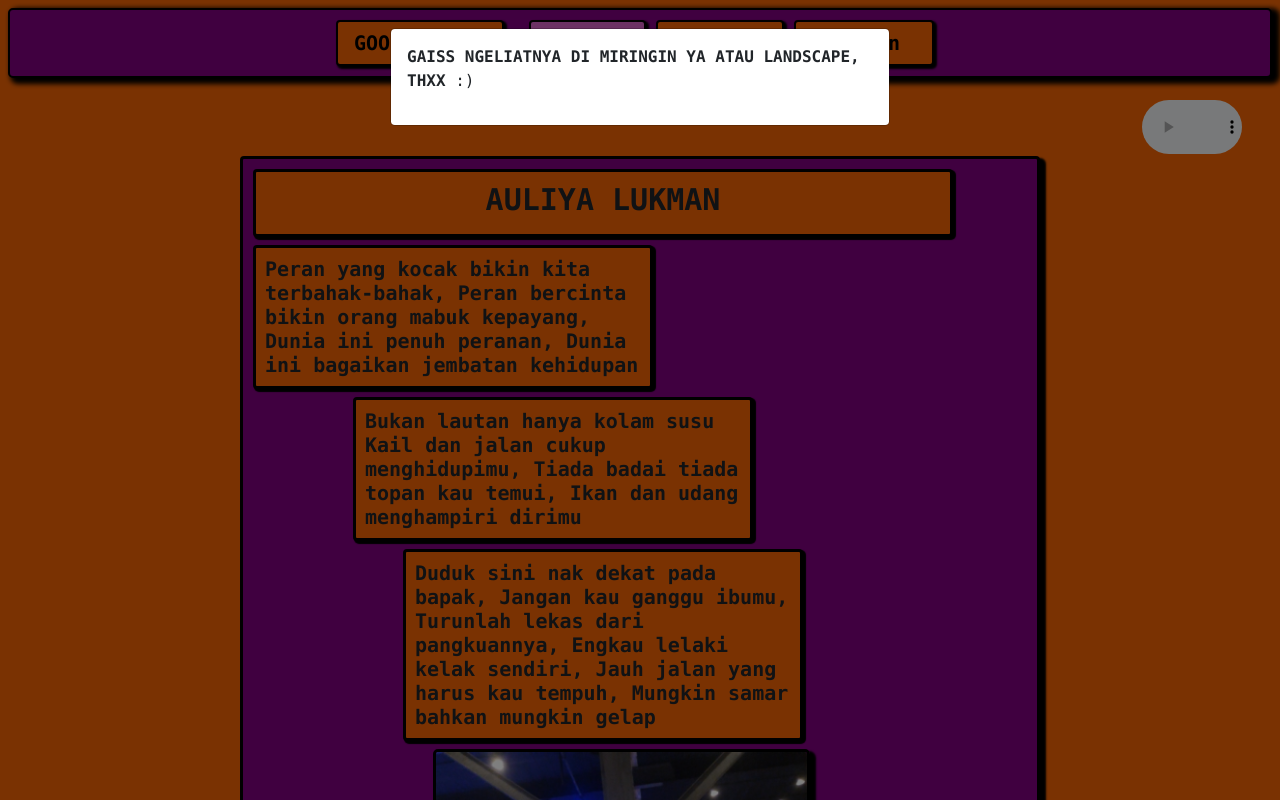
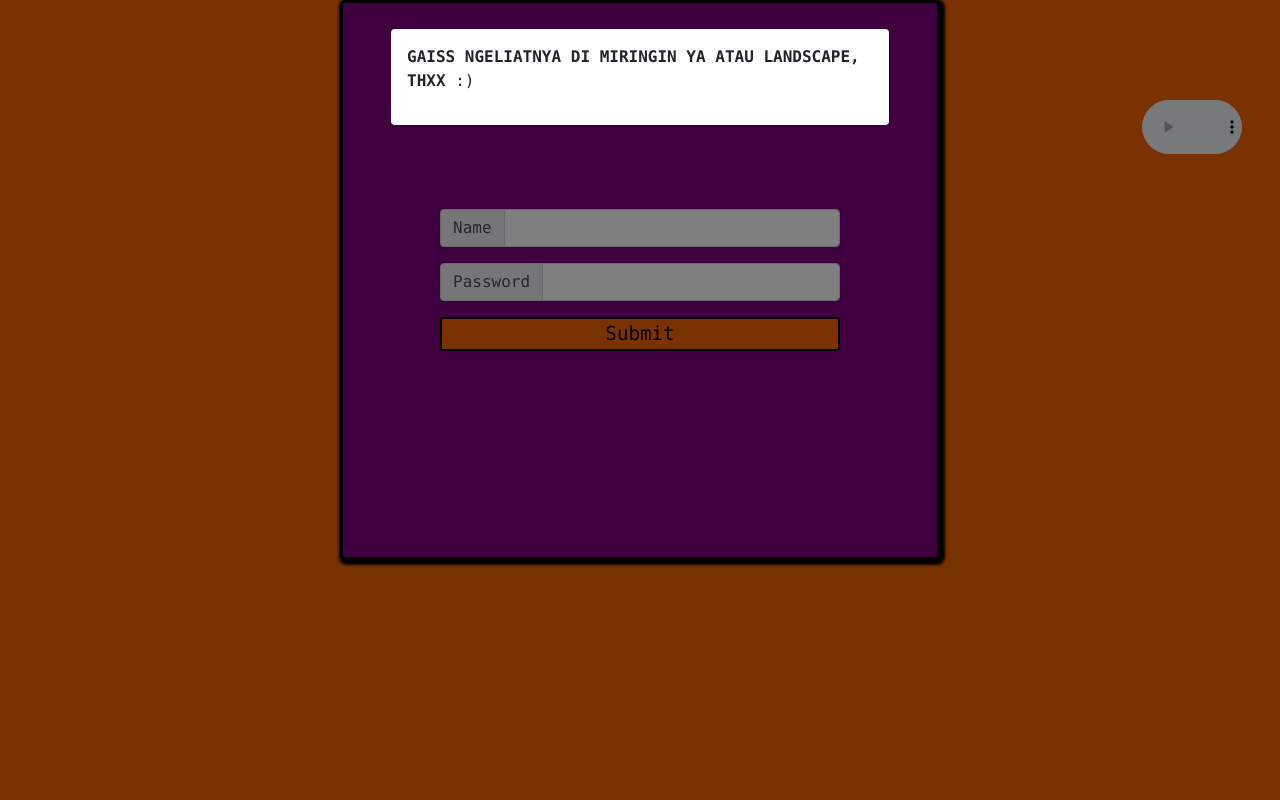
Before and after one commit to milkywoosh/sap-projectV1, a React (Create React App) app: page / in a window 1280 px wide. Shown: the top 800 px of the page. Built offline with nearby package versions, Linux system fonts and the light colour scheme.

Commit message:
add logic to login

```diff
--- /dev/null
+++ b/src/Pages/Login/index.js
@@ -0,0 +1,74 @@
+import React, { useState } from "react";
+import App from "../../App";
+import "./style.css";
+
+function Login(props) {
+  const [data, setData] = useState({
+    name: "",
+    password: "",
+  });
+  const [isValid, setIsValid] = useState(false);
+
+
+  const HandleOnChange = (event) => {
+    event.preventDefault();
+    setData((data) => {
+      return {
+        ...data,
+        [event.target.name]: event.target.value,
+      };
+    });
+  };
+  const HandlerOnSubmit = (event) => {
+    event.preventDefault()
+    console.log("test", data);
+    if (data.name !== "" && data.password === "lukmanganteng") {
+      setIsValid(true);
+    } else {
+      setIsValid(false);
+      alert("password salah bosq")
+
+    }
+  };
+
+  const loginPage = (
+    <div class="containerLogin ">
+      <form onSubmit={HandlerOnSubmit}>
+        <div class="input-group mb-3">
+          <div class="input-group-prepend">
+            <span class="input-group-text" id="inputGroup-sizing-default">
+              Name
+            </span>
+          </div>
+          <input
+            type="text"
+            name="name"
+            class="form-control"
+            value={data.name}
+            onChange={HandleOnChange}
+          />
+        </div>
+        <div class="input-group mb-3">
+          <div class="input-group-prepend">
+            <span class="input-group-text" id="inputGroup-sizing-default">
+              Password
+            </span>
+          </div>
+          <input
+            type="password"
+            name="password"
+            class="form-control"
+            value={data.password}
+            onChange={HandleOnChange}
+          />
+        </div>
+        <input type="submit" class="submitBtn" name="submit" />
+      </form>
+    </div>
+  );
+  const appPage = <App />;
+
+  return isValid === true ? appPage : loginPage;
+}
+
+export default Login;
--- /dev/null
+++ b/src/Pages/Login/style.css
@@ -0,0 +1,29 @@
+.containerLogin {
+    display: flex;
+    justify-content: center;
+    align-items: center;
+    height: 70vh;
+    width: 600px;
+    margin: 0 auto;
+    flex-direction: column;
+    background-color: #800080;
+    border: 3px solid black;
+    padding: 3rem 3rem 3rem;
+    border-radius: 5px;
+    box-shadow: 2px 2px 3px 3px black;
+}
+
+.submitBtn {
+    background-color: #f56505;
+    color: black;
+    font-size: larger;
+    border: 2px solid black;
+    width: 400px;
+    border-radius: 3px;
+}
+
+.inputLogin {
+    display: flex;
+    margin-left: 2rem;
+    margin-right: 5rem;
+}
--- a/src/index.css
+++ b/src/index.css
@@ -3,11 +3,6 @@
   font-family:"Lucida Console", "Courier New", monospace;
 }
 body {
-  margin: 0;
-  /* font-family: -apple-system, BlinkMacSystemFont, 'Segoe UI', 'Roboto', 'Oxygen',
-    'Ubuntu', 'Cantarell', 'Fira Sans', 'Droid Sans', 'Helvetica Neue',
-    sans-serif; */
-
   -webkit-font-smoothing: antialiased;
   -moz-osx-font-smoothing: grayscale;
   background-color: #f46505;
--- a/src/index.js
+++ b/src/index.js
@@ -1,27 +1,27 @@
+//  UNDERSTAND THIS --> https://reactjs.org/docs/state-and-lifecycle.html
+
+// import the package we have made
+import React, { useState } from "react";
+import ReactDOM from "react-dom";
+import App from "./App";
+import "./index.css";
+import Login from "./Pages/Login";
+import reportWebVitals from "./reportWebVitals";
 
 
-//  UNDERSTAND THIS --> https://reactjs.org/docs/state-and-lifecycle.html
 
+  ReactDOM.render(
+    <React.Fragment>
+      <Login />
+    </React.Fragment>,
+    document.getElementById("root")
+  );
+/*
 
-// import the package we have made
-import React from 'react';
-import ReactDOM from 'react-dom';
-import App from './App';
-import './index.css';
-import reportWebVitals from './reportWebVitals';
+ */
 
-ReactDOM.render(
-  //  put your 'Package' inside the <React.Fragment>
-  <React.Fragment>
-     <App />
-  </React.Fragment>,
-  document.getElementById('root')
-
-
-);
 //<App />
- // {/* element, document.getElementById('root'); */}
-
+// {/* element, document.getElementById('root'); */}
 
 // If you want to start measuring performance in your app, pass a function
 // to log results (for example: reportWebVitals(console.log))
```
Also changed, not shown: NOTE_PROJECT.txt (added), color.css (renamed from color.txt).
